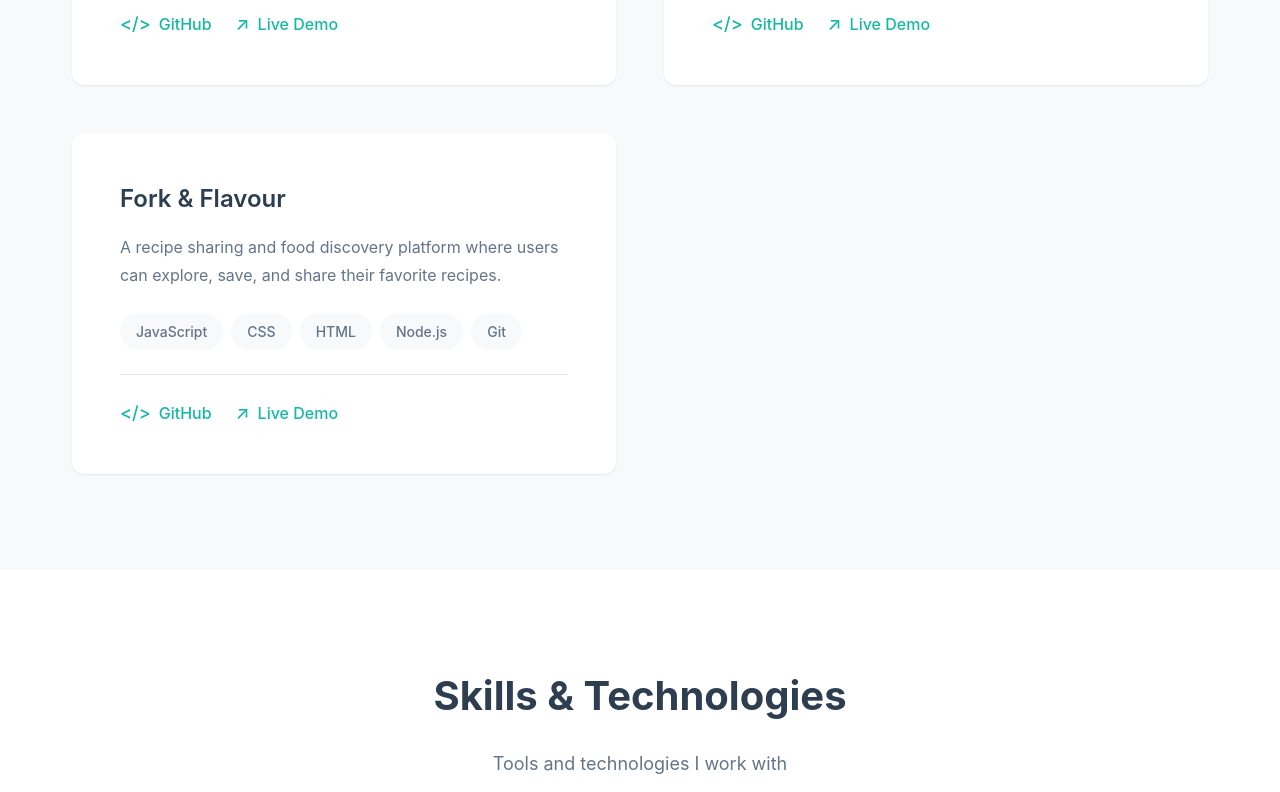
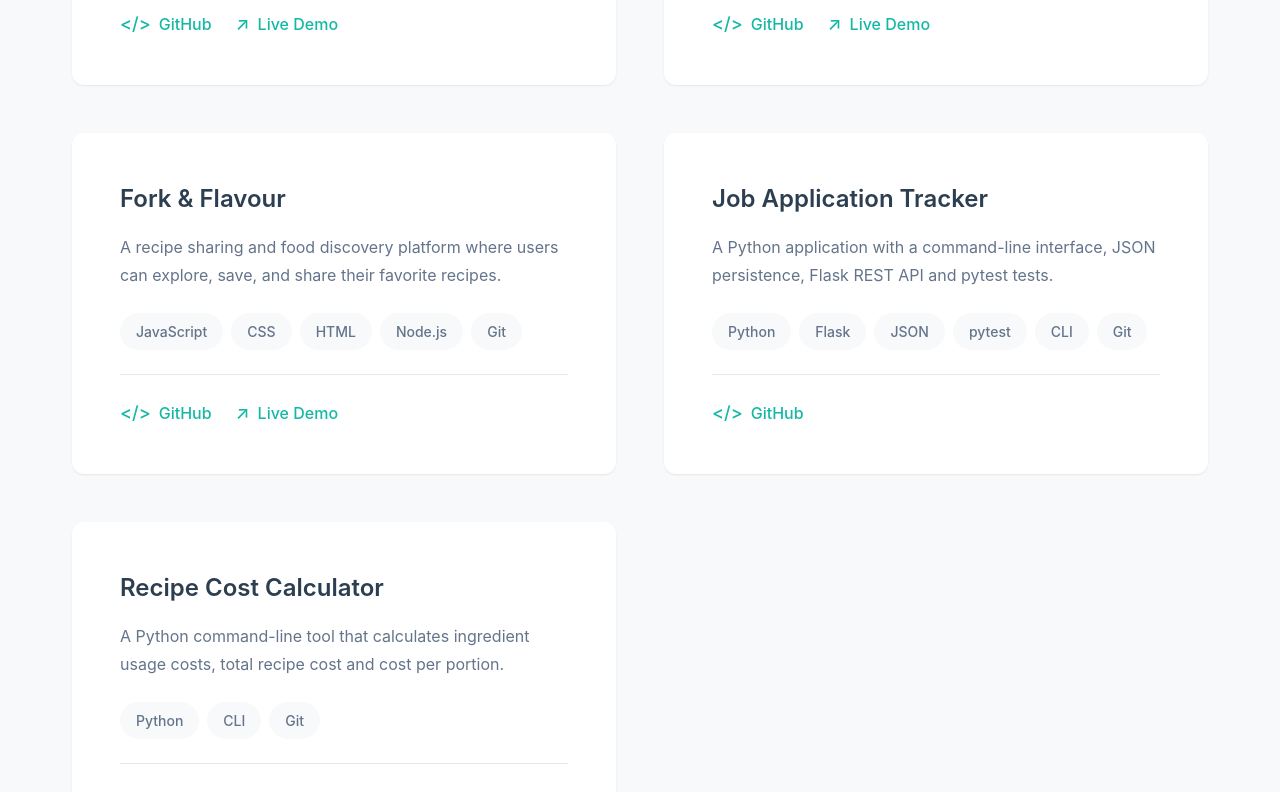
Before and after one commit to Bayram89/Portfolio, a React (Vite) app: page / in a window 1280 px wide. Shown: the part 2020-2812 px from the top of the page. Built offline with nearby package versions, Linux system fonts and the light colour scheme.

Commit message:
Add Python portfolio projects

```diff
--- a/src/components/projects/data.js
+++ b/src/components/projects/data.js
@@ -19,5 +19,19 @@ export const projects = [
     tech: ["JavaScript", "CSS", "HTML", "Node.js", "Git"],
     github: "https://github.com/Bayram89/team31-homework",
     demo: "https://forkandflavour.netlify.app/"
+  },
+  {
+    title: "Job Application Tracker",
+    description: "A Python application with a command-line interface, JSON persistence, Flask REST API and pytest tests.",
+    tech: ["Python", "Flask", "JSON", "pytest", "CLI", "Git"],
+    github: "https://github.com/Bayram89/job-application-tracker",
+    demo: ""
+  },
+  {
+    title: "Recipe Cost Calculator",
+    description: "A Python command-line tool that calculates ingredient usage costs, total recipe cost and cost per portion.",
+    tech: ["Python", "CLI", "Git"],
+    github: "https://github.com/Bayram89/recipe-cost-calculator",
+    demo: ""
   }
 ];
```
